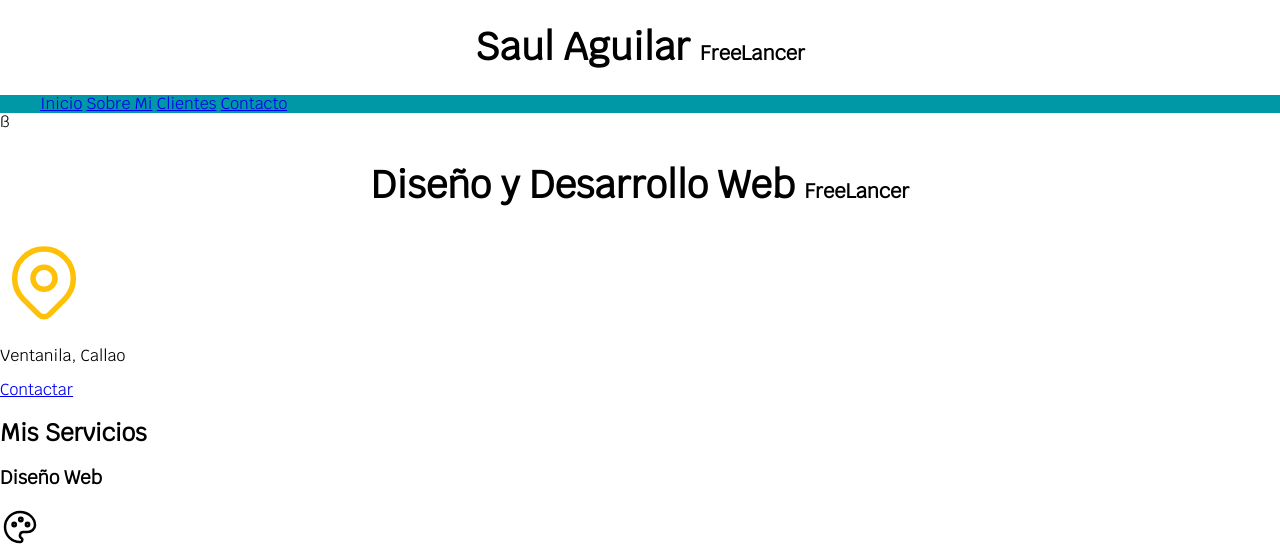
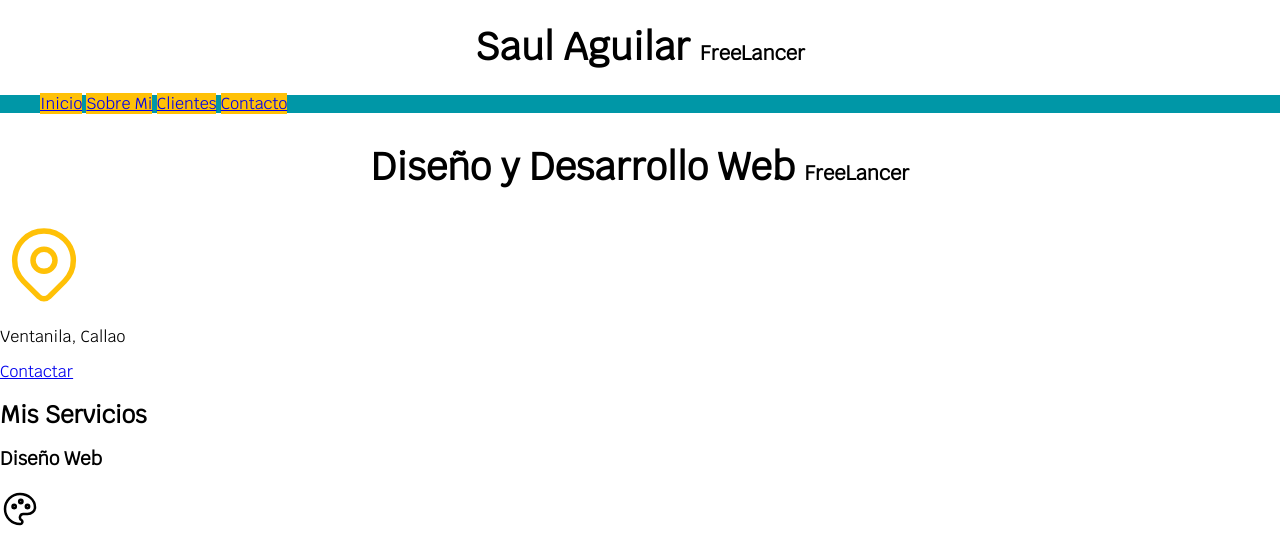
Before and after one commit to SaulAguilarLavado/FreeLancer-Inicio-main, a plain HTML site: page FreeLancer-Inicio/index.html in a window 1280 px wide. Shown: the top 546 px of the page. Drawn offline with Linux system fonts and the light colour scheme.

Commit message:
Seccion 6 - clase 30

```diff
--- a/FreeLancer-Inicio/css/style.css
+++ b/FreeLancer-Inicio/css/style.css
@@ -49,3 +49,8 @@ body{
 .navegacion-principal{
 
 }
+
+.navegacion-principal a{
+    background-color: var(--primario);
+    display: inline;
+}
--- a/FreeLancer-Inicio/index.html
+++ b/FreeLancer-Inicio/index.html
@@ -24,7 +24,6 @@
       </nav>
    </div>
 
-ß
    <section>
        <h2 class="titulo">Diseño y Desarrollo Web <span>FreeLancer</span></h2>
          <svg xmlns="http://www.w3.org/2000/svg" class="icon icon-tabler icon-tabler-map-pin" width="88" height="88" viewBox="0 0 24 24" stroke-width="1.5" stroke="#ffc107" fill="none" stroke-linecap="round" stroke-linejoin="round">
```
